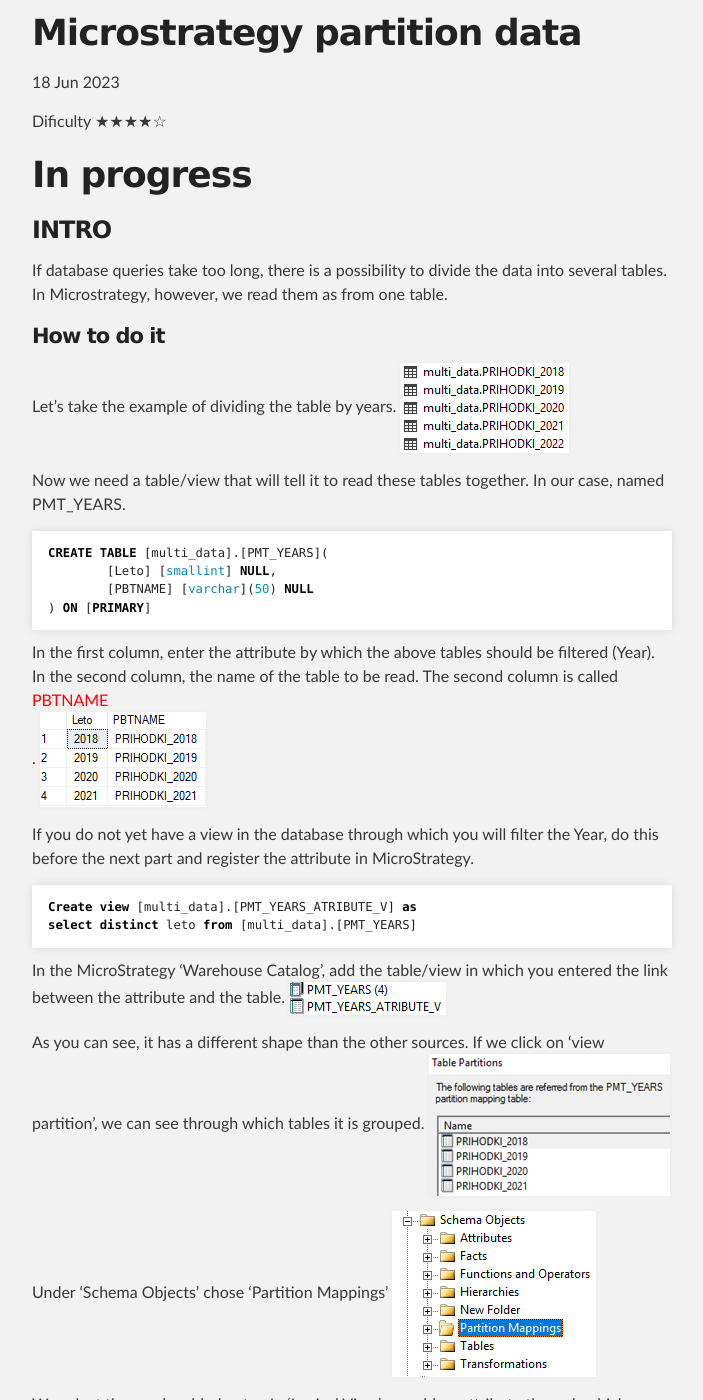
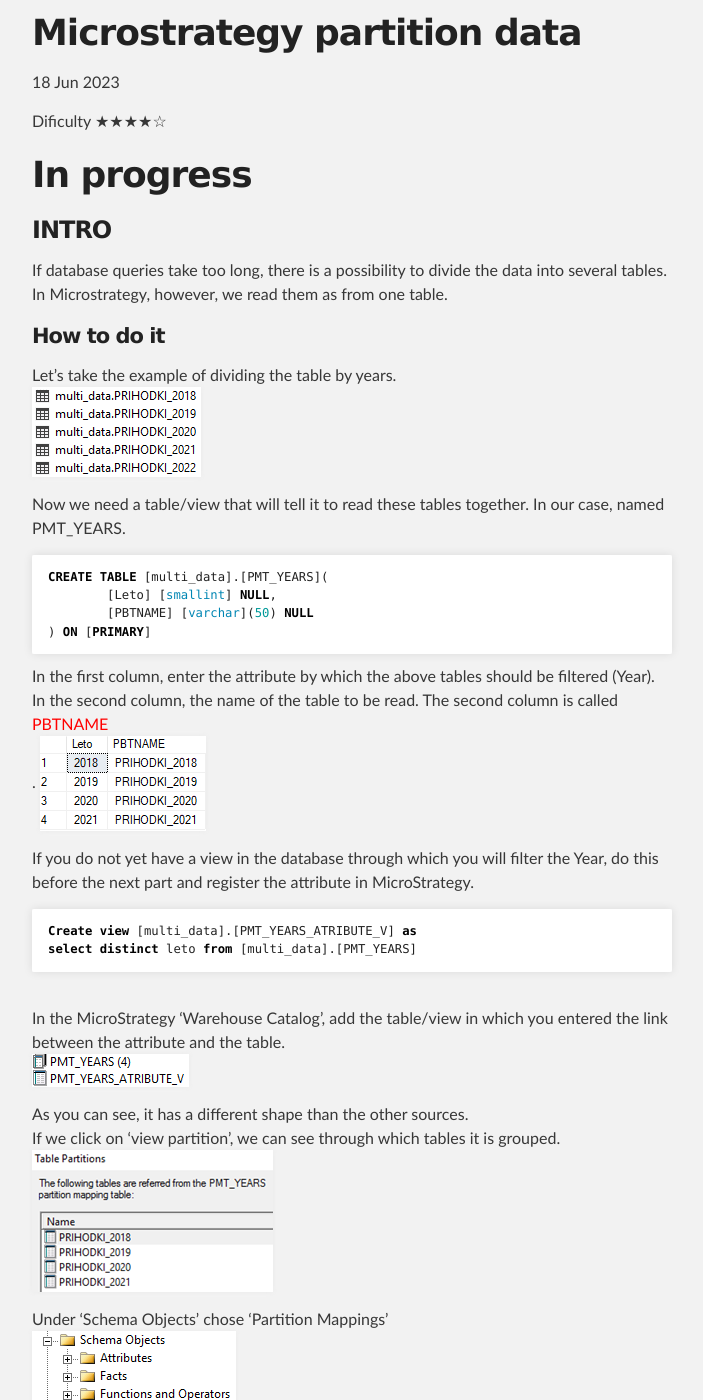
Before and after one commit to kl82slo/kl82slo.github.io, a Jekyll site: the page built from _posts/2023-06-18-0014 Microstrategegy partition data.md, in a window 1280 px wide and 1400 px high, scrolled down 307 px. Shown: the whole window, without its empty margins (288-991 px from the left). Built offline with Jekyll 4.4.1, drawn with Linux system fonts in a browser that asks for light colours.

Commit message:
Update 2023-06-18-0014 Microstrategegy partition data.md

```diff
--- a/_posts/2023-06-18-0014 Microstrategegy partition data.md
+++ b/_posts/2023-06-18-0014 Microstrategegy partition data.md
@@ -11,11 +11,12 @@
 # In progress
 
 ### INTRO
-If database queries take too long, there is a possibility to divide the data into several tables. In Microstrategy, however, we read them as from one table.
+If database queries take too long, there is a possibility to divide the data into several tables.<br />
+In Microstrategy, however, we read them as from one table.
 
 #### How to do it
 
-Let's take the example of dividing the table by years.
+Let's take the example of dividing the table by years.<br />
 ![Partition_Table](/img/20230618_0014/Partition table.png)
 
 Now we need a table/view that will tell it to read these tables together. In our case, named PMT_YEARS.
@@ -27,7 +28,7 @@
 {% endhighlight %}
 
 
-In the first column, enter the attribute by which the above tables should be filtered (Year).
+In the first column, enter the attribute by which the above tables should be filtered (Year). <br />
 In the second column, the name of the table to be read. The second column is called <font color='red'>PBTNAME</font> <br />.
 ![Table](/img/20230618_0014/Table.png)
 
@@ -37,21 +38,21 @@
 Create view [multi_data].[PMT_YEARS_ATRIBUTE_V] as
 select distinct leto from [multi_data].[PMT_YEARS]
 {% endhighlight %}
-
-In the MicroStrategy 'Warehouse Catalog', add the table/view in which you entered the link between the attribute and the table.
+<br />
+In the MicroStrategy 'Warehouse Catalog', add the table/view in which you entered the link between the attribute and the table.<br />
 ![Warehouse_Catalog](/img/20230618_0014/Werathose Catalog.png)
 
-As you can see, it has a different shape than the other sources.
-If we click on 'view partition', we can see through which tables it is grouped.
+As you can see, it has a different shape than the other sources. <br />
+If we click on 'view partition', we can see through which tables it is grouped.<br />
 ![which_tables](/img/20230618_0014/Witch tables.png)
 
-Under 'Schema Objects' chose 'Partition Mappings'
+Under 'Schema Objects' chose 'Partition Mappings'<br />
 ![Partition_Mappings](/img/20230618_0014/Partition Mappings.png)
 
-We select the newly added entry. In 'Logical View' we add an attribute through which we will select the Year.
+We select the newly added entry. In 'Logical View' we add an attribute through which we will select the Year.<br />
 ![Logical_View](/img/20230618_0014/Logical View.png)
 
-We add the PMT_YEARS to the Year attribute.
+We add the PMT_YEARS to the Year attribute.<br />
 ![Year](/img/20230618_0014/Year.png)
 
 When we register the other attributes, we must be aware that additional filters in the report will only be possible in the <font color='red'>star schema or snowflake</font>. <br />.
@@ -102,8 +103,8 @@
 where	[a11].[Leto] in (2018, 2019, 2020)
 {% endhighlight %}
 
-If it is necessary to break down the data even more, this can be done with additional columns in the table/view where we added PBTNAME.
+If it is necessary to break down the data even more, this can be done with additional columns in the table/view where we added PBTNAME.<br />
 ![Multiple_colums](/img/20230618_0014/Multiple coulms.png)
 
-The process is the same except that we add more attributes to 'Partition Mappings'
+The process is the same except that we add more attributes to 'Partition Mappings'<br />
 ![Multiple_colums_MSTR](/img/20230618_0014/Multiple coulms MSTR.png)
```
